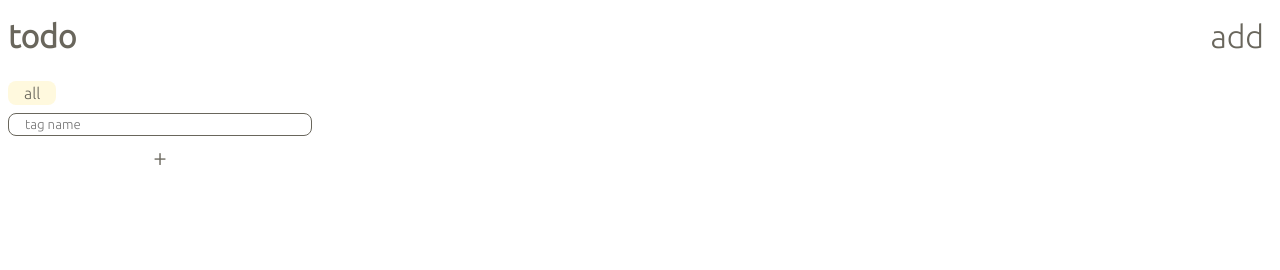
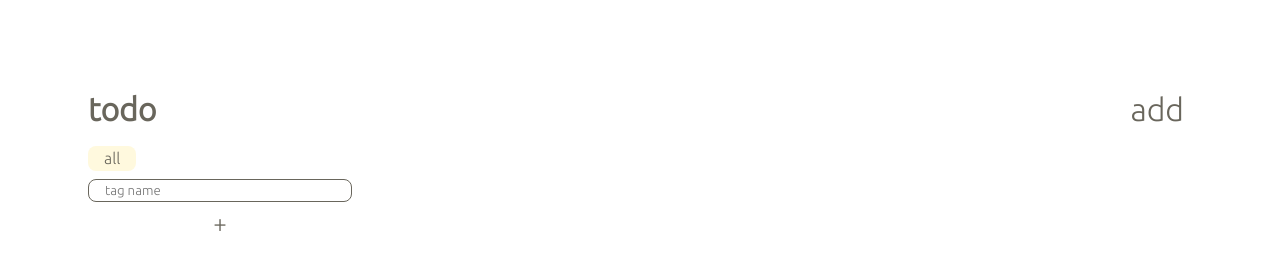
Before and after one commit to ftmhabt/todo-list, a website built with webpack: page dist/index.html in a window 1280 px wide. Built offline with Linux system fonts and the light colour scheme.

Commit message:
Fix some styles errors

```diff
--- a/src/style.css
+++ b/src/style.css
@@ -15,6 +15,7 @@
 }
 
 body{
+    padding: 5rem;
     height: 100vh;
     display: grid;
     grid-template-columns: 1fr 3fr;
@@ -64,11 +65,16 @@ ul.tags{
     appearance: none;
 }
 
+li:has([type="radio"]){
+    border-radius: 0.5rem;
+    padding: 0.2rem 0.5rem;
+    width: fit-content;
+    list-style: none;
+}
+
 li:has([type="radio"]:checked){
     background-color: var(--yellow);
-    border-radius: 0.5rem;
     padding: 0.2rem 1rem;
-    width: fit-content;
 }
 
 #tag-name{
@@ -91,13 +97,14 @@ li:has([type="radio"]:checked){
     display: grid;
     grid-template-columns: repeat( auto-fit, minmax(300px, 1fr) );
     grid-auto-rows: 100px;
+    gap: 1rem;
 }
 
 .container>*{
     background-color: var(--yellow);
     border: 1px solid var(--black);
     border-radius: 0.5rem;
-    max-width: 500px;
+    max-width: 400px;
     padding: 1rem;
 }
 
```
Also changed, not shown: dist/main.js.
